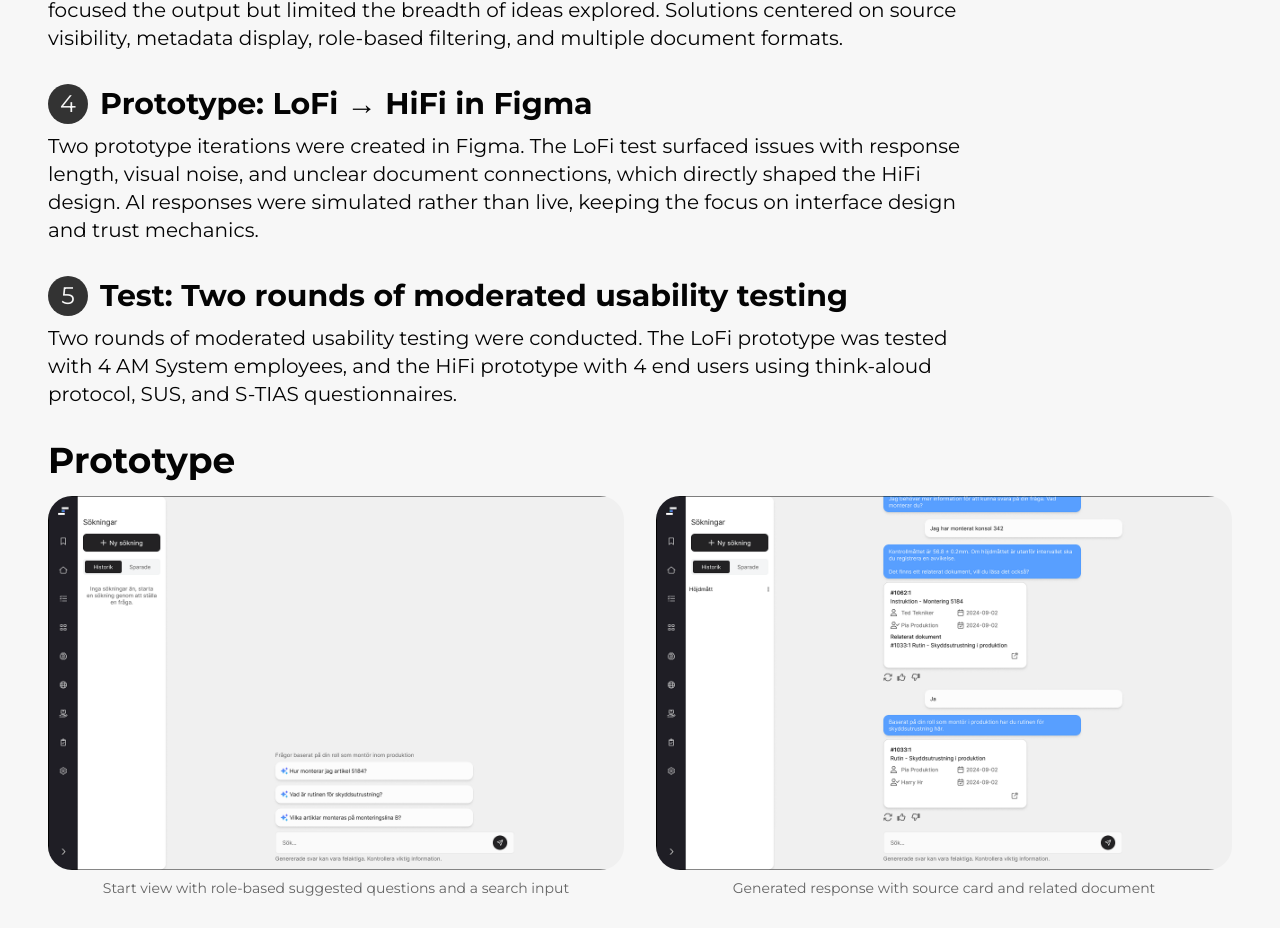
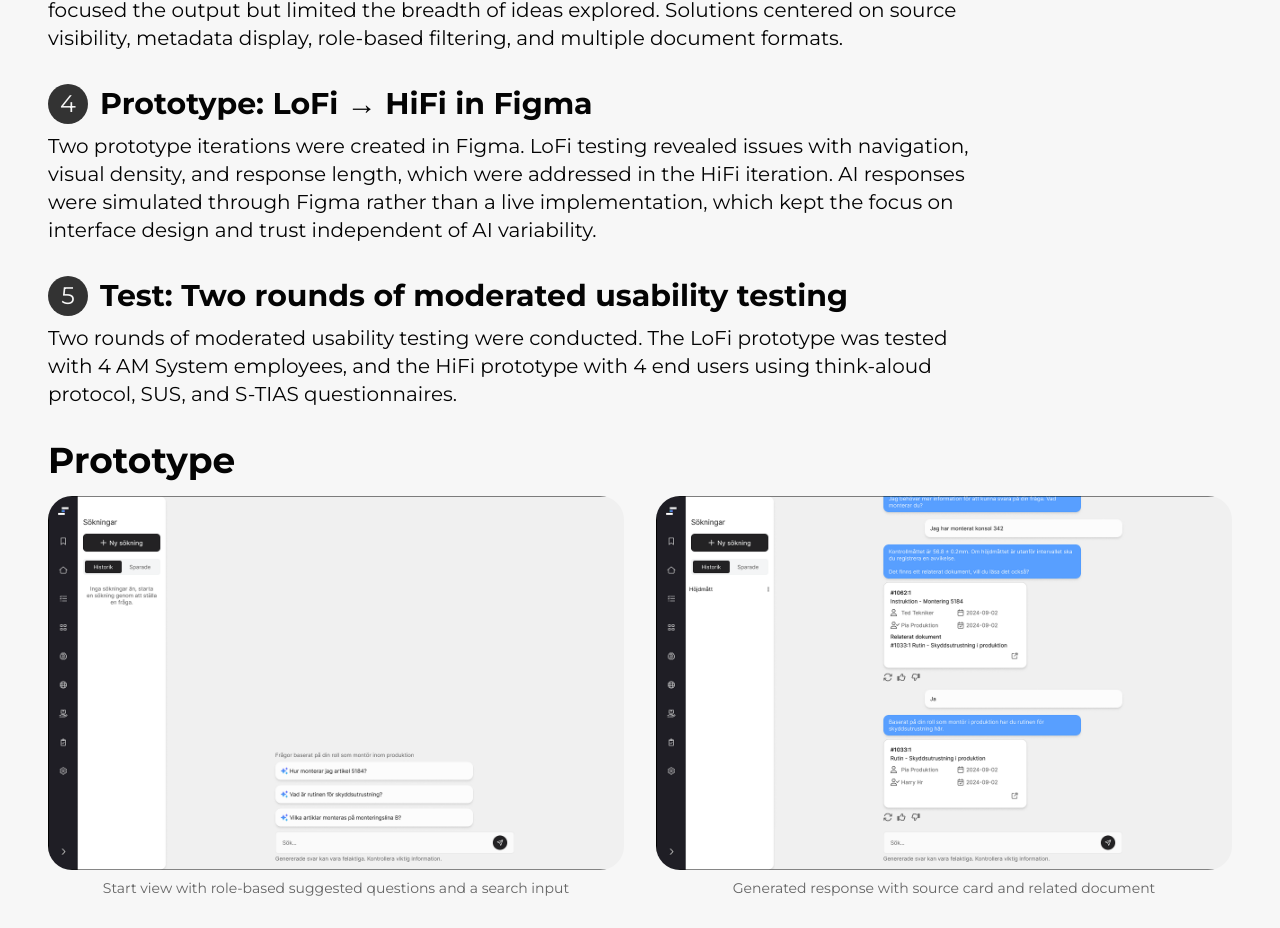
Before and after one commit to CodingQuercus/portfolio, a Next.js app: page /projects/thesis in a window 1280 px wide. Shown: the part 2216-3144 px from the top of the page. Built offline with nearby package versions, Linux system fonts and the light colour scheme.

Commit message:
Rewrote paragraph.

```diff
--- a/app/projects/thesis/page.tsx
+++ b/app/projects/thesis/page.tsx
@@ -65,7 +65,7 @@ export default function ThesisPage() {
                         { title: "Empathize: Interviews", information: "Semi-structured interviews were conducted with 3 end users and 2 AM System employees to understand current workflows, pain points, and attitudes toward AI-assisted search." },
                         { title: "Define: Thematic Analysis & User Need Statements", information: "A thematic analysis of the interview data resulted in 6 themes and 7 user need statements. Key themes included transparency enables trust, reliability through metadata, and efficiency as a motivator." },
                         { title: "Ideate: HMW Questions & Brainstorming", information: "The user need statements were reframed into How Might We questions to create actionable design challenges. The ideation was conducted individually due to project constraints, which focused the output but limited the breadth of ideas explored. Solutions centered on source visibility, metadata display, role-based filtering, and multiple document formats." },
-                        { title: "Prototype: LoFi → HiFi in Figma", information: "Two prototype iterations were created in Figma. The LoFi test surfaced issues with response length, visual noise, and unclear document connections, which directly shaped the HiFi design. AI responses were simulated rather than live, keeping the focus on interface design and trust mechanics." },
+                        { title: "Prototype: LoFi → HiFi in Figma", information: "Two prototype iterations were created in Figma. LoFi testing revealed issues with navigation, visual density, and response length, which were addressed in the HiFi iteration. AI responses were simulated through Figma rather than a live implementation, which kept the focus on interface design and trust independent of AI variability." },
                         { title: "Test: Two rounds of moderated usability testing", information: "Two rounds of moderated usability testing were conducted. The LoFi prototype was tested with 4 AM System employees, and the HiFi prototype with 4 end users using think-aloud protocol, SUS, and S-TIAS questionnaires." },
                     ]}
                 />
```
